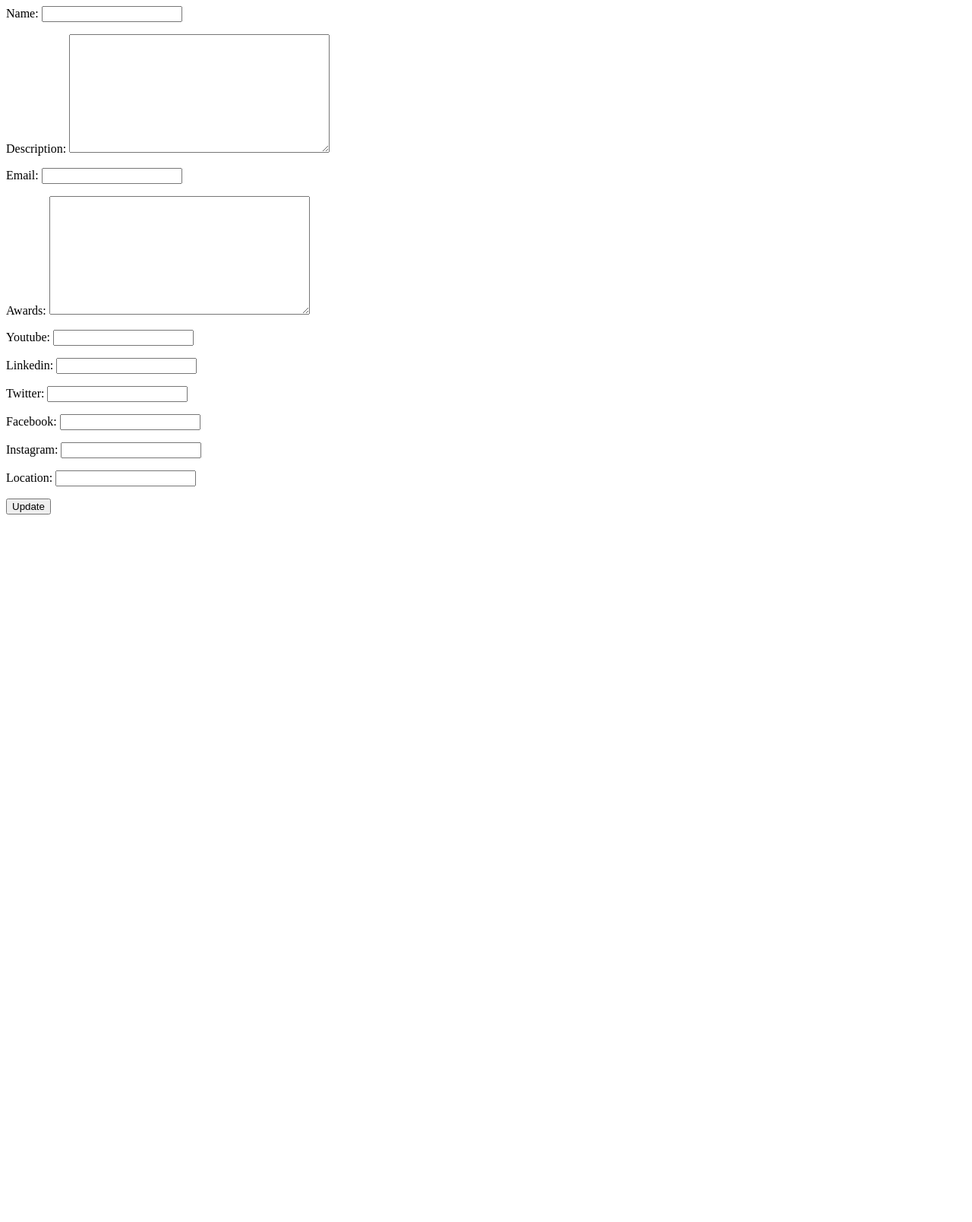
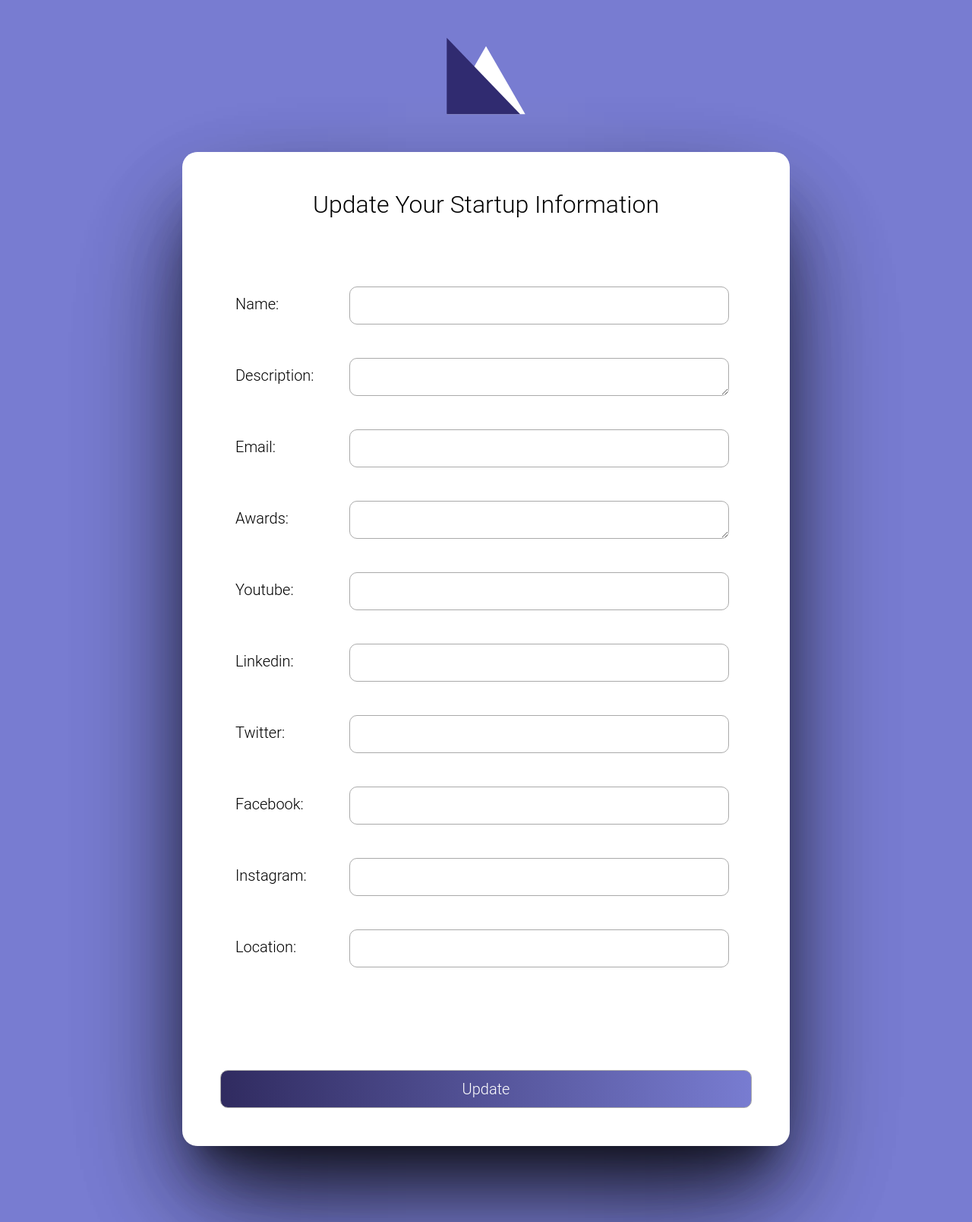
Before and after one commit to martinetmayank/startup-hub, a Django app: template templates/update.html in a window 1280 px wide. Shown: the whole page at 76% size. Before the commit the page ends 677 px from the top, so only its background shows below. Run offline with Django 3.2, Linux system fonts and the light colour scheme; the template is opened without the code that fills it: values that come from a table or form of the project are taken from there, others are empty.

Commit message:
UI of update startup page

```diff
--- a/templates/update.html
+++ b/templates/update.html
@@ -1,5 +1,49 @@
-<form method="post">
-    {% csrf_token %}
-    {{ form.as_p }}
-    <input type="submit" value="Update">
-</form>
+{% load static %}
+
+<link rel="stylesheet" href="{% static 'css/add.css' %}">
+
+<div class="container">
+    <img src="/static/img/Logo.svg" class="logo" alt="logo">
+    <div class="card">
+        <h1>Update Your Startup Information</h1>
+        <form method="post">
+            {% csrf_token %}
+
+            <label class="name label">{{form.name.label_tag}}</label>
+            {{form.name}}
+
+            <label class="description label">{{form.description.label_tag}}</label>
+            {{form.description}}
+
+            <label class="email label">{{form.email.label_tag}}</label>
+            {{form.email}}
+
+            <label class="awards label">{{form.awards.label_tag}}</label>
+            {{form.awards}}
+
+            <label class="youtube label">{{form.youtube.label_tag}}</label>
+            {{form.youtube}}
+
+            <label class="linkedin label">{{form.linkedin.label_tag}}</label>
+            {{form.linkedin}}
+
+
+            <label class="twitter label">{{form.twitter.label_tag}}</label>
+            {{form.twitter}}
+
+
+            <label class="facebook label">{{form.facebook.label_tag}}</label>
+            {{form.facebook}}
+
+            <label class="instagram label">{{form.instagram.label_tag}}</label>
+            {{form.instagram}}
+
+            <label class="location label">{{form.location.label_tag}}</label>
+            {{form.location}}
+
+
+            <button type="submit">Update</button>
+
+        </form>
+    </div>
+</div>
```
